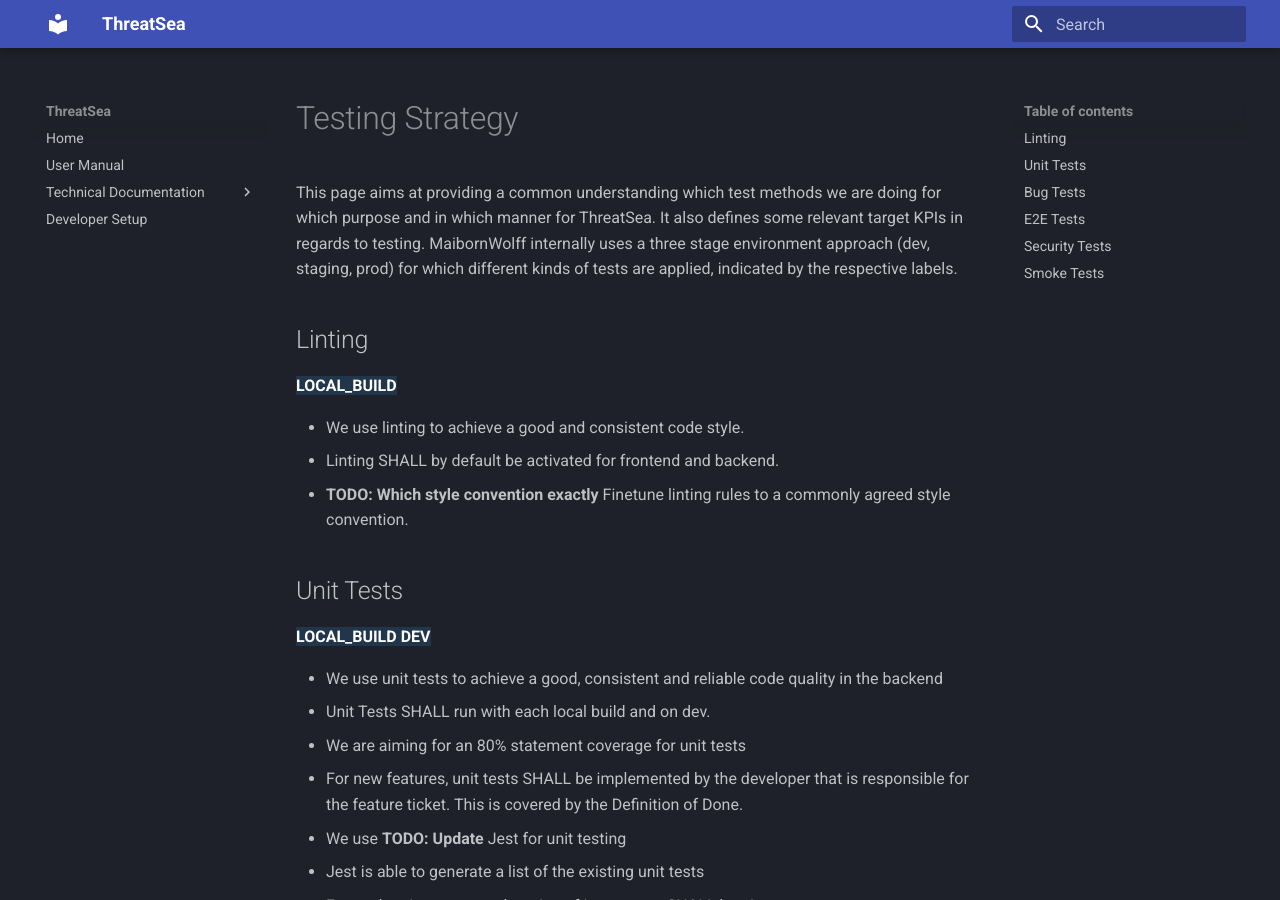
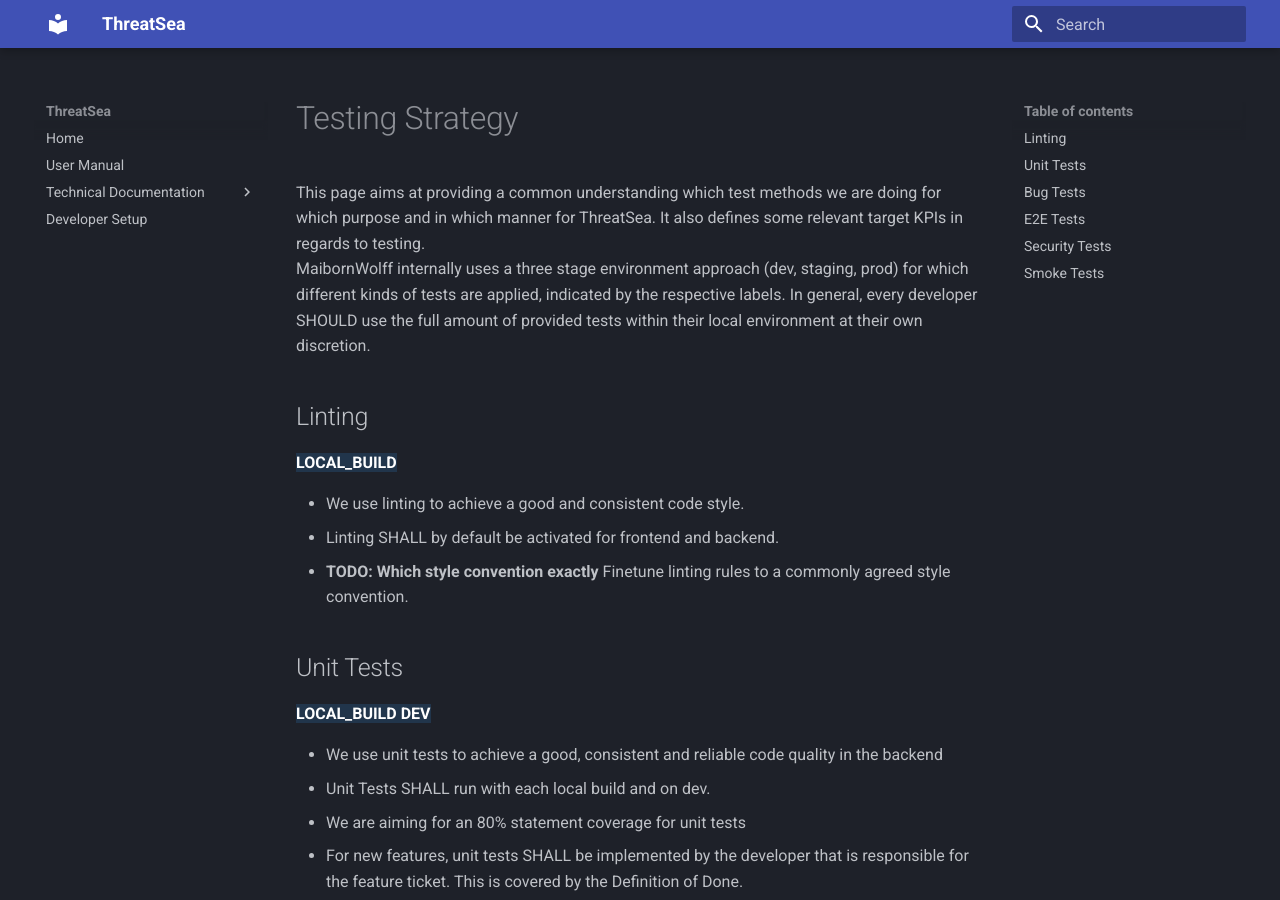
Before and after one commit to MaibornWolff/ThreatSea, an MkDocs documentation site: the page built from gh-pages/Testing.md, in a window 1280 px wide and 900 px high. Built offline with MkDocs 1.6.1 and Material for MkDocs 9.7.7, drawn with Linux system fonts in a browser that asks for light colours; old or Windows-style settings are respelled for this version of MkDocs.

Commit message:
docs: added hint to local environment usage in Testing.md

```diff
--- a/gh-pages/Testing.md
+++ b/gh-pages/Testing.md
@@ -2,7 +2,7 @@
 # Testing Strategy
 This page aims at providing a common understanding which test methods we are doing for which purpose and in which manner for ThreatSea.
 It also defines some relevant target KPIs in regards to testing.
-MaibornWolff internally uses a three stage environment approach (dev, staging, prod) for which different kinds of tests are applied, indicated by the respective labels.
+MaibornWolff internally uses a three stage environment approach (dev, staging, prod) for which different kinds of tests are applied, indicated by the respective labels. In general, every developer SHOULD use the full amount of provided tests within their local environment at their own discretion.
 
 ## Linting
 <container style="background-color:rgba(35,60,87,.75);color:white;">
```
